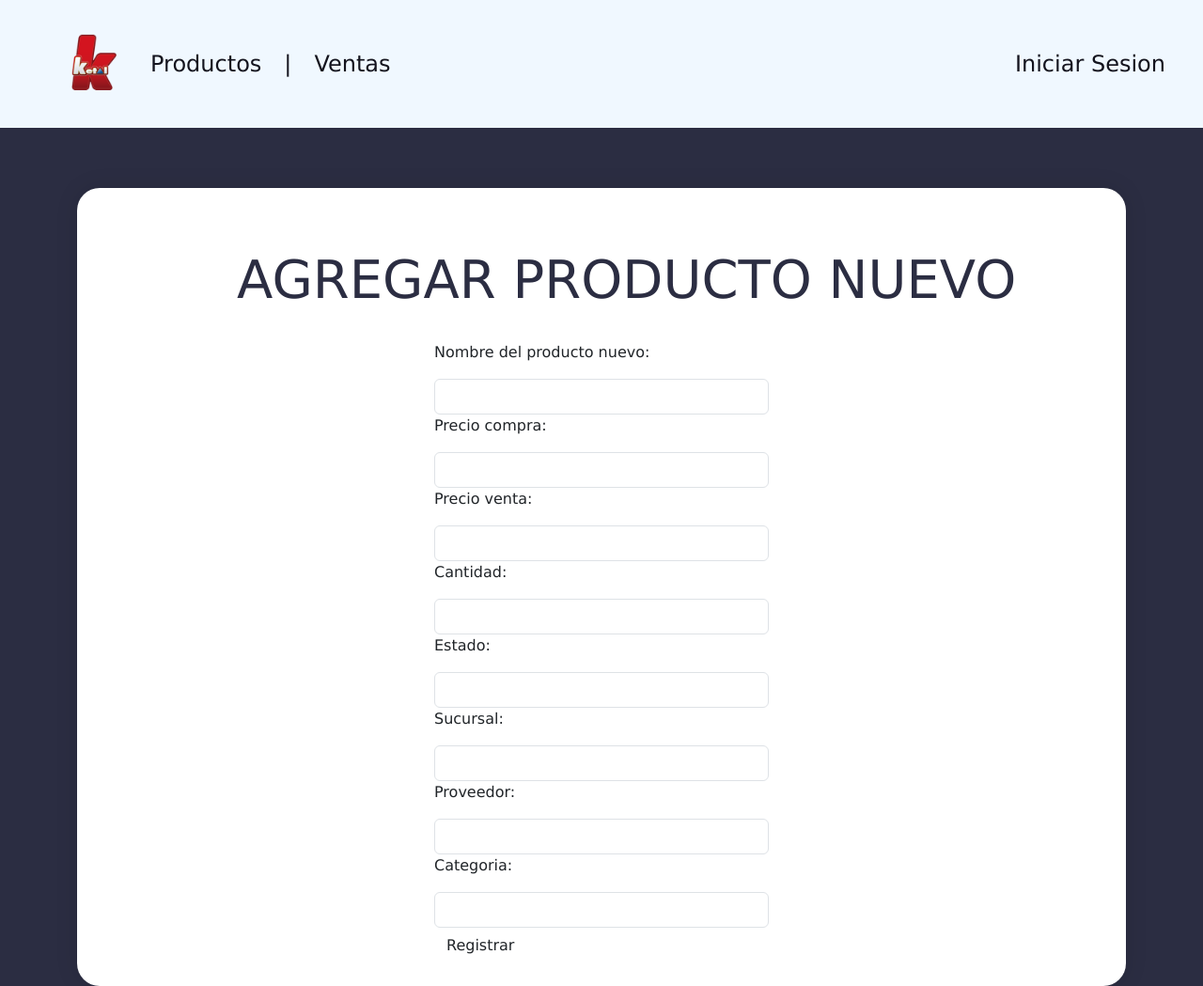
After one commit to TheBig-C/sis-2---grupo-5, a PHP site: page /frontend/views/productos/view_register_product.php in a window 1280 px wide. The commit adds this page. Shown: the whole page at 94% size. Run offline with PHP 8.4, Linux system fonts and the light colour scheme.

Commit message:
front registrar producto

```diff
--- a/frontend/css/styleJhuly.css
+++ b/frontend/css/styleJhuly.css
@@ -1,5 +1,13 @@
 h1{
     margin-left: 5%;
-    color: aliceblue;
+    color: #2B2D42;
     font-size: 7vh;
+    margin-top: 5vh;
+    text-align: center;
 }
+.white-box {
+    background-color: #fff;
+    padding: 3vh;
+    border-radius: 3vh;
+    box-shadow: 0 0 3vh rgba(0, 0, 0, 0.1);
+}
--- /dev/null
+++ b/frontend/views/productos/view_register_product.php
@@ -0,0 +1,67 @@
+<!DOCTYPE html>
+<html lang="en">
+<head>
+    <meta charset="UTF-8">
+    <meta name="viewport" content="width=device-width, initial-scale=1.0">
+    <title>Ketal</title>
+    <link href="https://cdn.jsdelivr.net/npm/bootstrap@5.3.3/dist/css/bootstrap.min.css" rel="stylesheet" integrity="sha384-QWTKZyjpPEjISv5WaRU9OFeRpok6YctnYmDr5pNlyT2bRjXh0JMhjY6hW+ALEwIH" crossorigin="anonymous">
+    <link rel="stylesheet" href="/sis2-Ketal/frontend/css/styleJhuly.css">
+    <link rel="stylesheet" href="/sis2-Ketal/frontend/css/style.css">
+</head>
+<body>
+    <header class="header">
+        <nav class="navbar">
+            <img src="/sis2-Ketal//frontend/assets/ketal.png">
+            <a href="productos.php"><b>Productos</b></a>
+            <span> | </span>
+            <a href="ventas.php"><b>Ventas</b></a>
+        </nav>
+        <a href="login.html"><b>Iniciar Sesion</b></a>
+    </header>
+    <main>
+        <div class="container">
+            <div class="white-box">
+                <h1>AGREGAR PRODUCTO NUEVO</h1>
+                <br>
+                <div class="col-md-6 offset-md-3 col-lg-4 offset-lg-4 login-container">
+                    <form action="login.php" method="post">
+                        <div class="form-group">
+                            <p> Nombre del producto nuevo: </p>
+                            <input type="text" name="nombre" class="form-control" required>
+                        </div>
+                        <div class="form-group">
+                            <p> Precio compra: </p>
+                            <input type="text" name="precioCompra" class="form-control" required>
+                        </div>
+                        <div class="form-group">
+                            <p> Precio venta: </p>
+                            <input type="text" name="precioVenta" class="form-control" required>
+                        </div>
+                        <div class="form-group">
+                            <p> Cantidad: </p>
+                            <input type="text" name="cantidad" class="form-control" required>
+                        </div>
+                        <div class="form-group">
+                            <p> Estado: </p>
+                            <input type="text" name="estado" class="form-control" required>
+                        </div>
+                        <div class="form-group">
+                            <p> Sucursal: </p>
+                            <input type="text" name="sucursal_csucursal" class="form-control" required>
+                        </div>
+                        <div class="form-group">
+                            <p> Proveedor: </p>
+                            <input type="text" name="Proveedor_cprovee" class="form-control" required>
+                        </div>
+                        <div class="form-group">
+                            <p> Categoria: </p>
+                            <input type="text" name="estado" class="form-control" required>
+                        </div>
+                        <button type="submit" class="btn btn-block btn-registerProduct">Registrar</button>
+                    </form>
+                </div>
+            </div>
+        </div>
+    </main>
+</body>
+</html>
```
